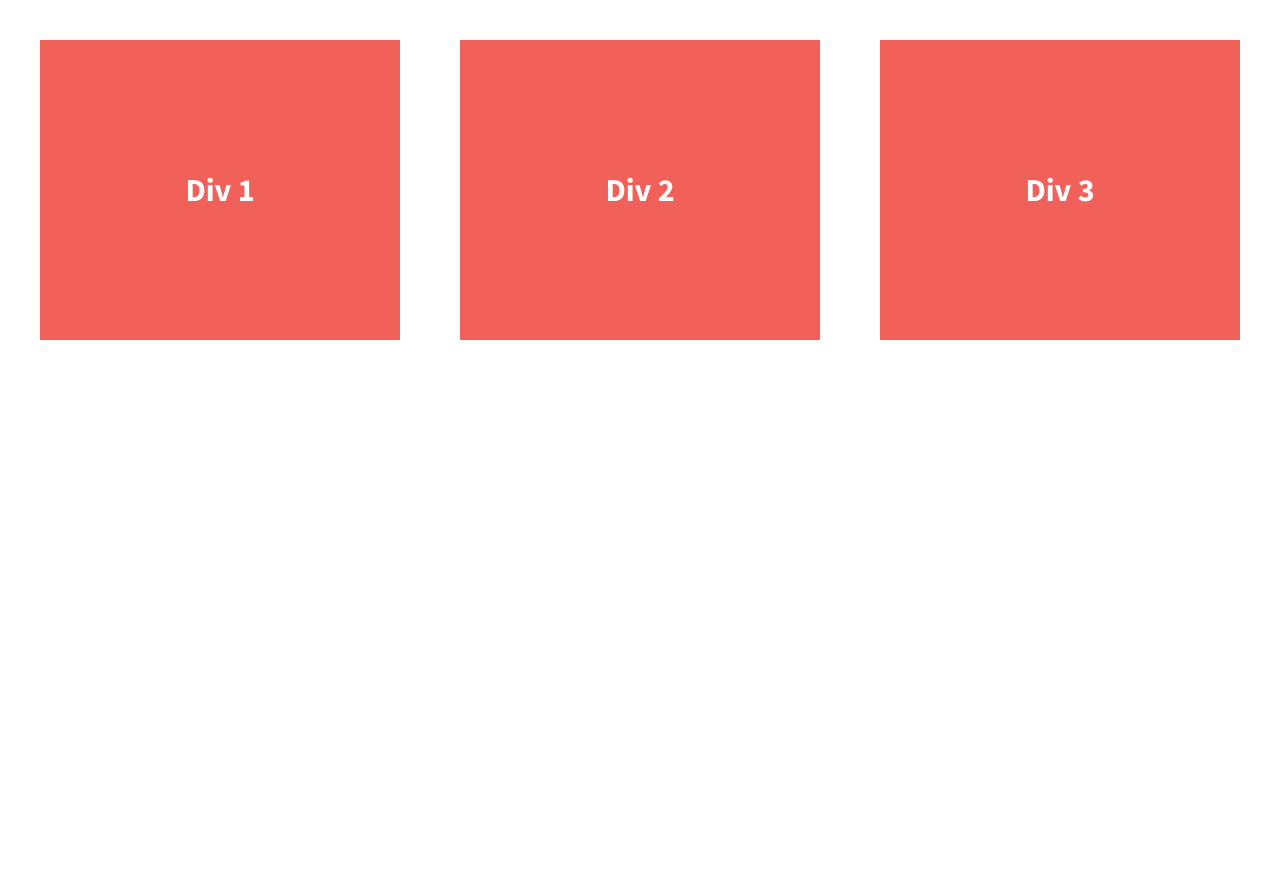
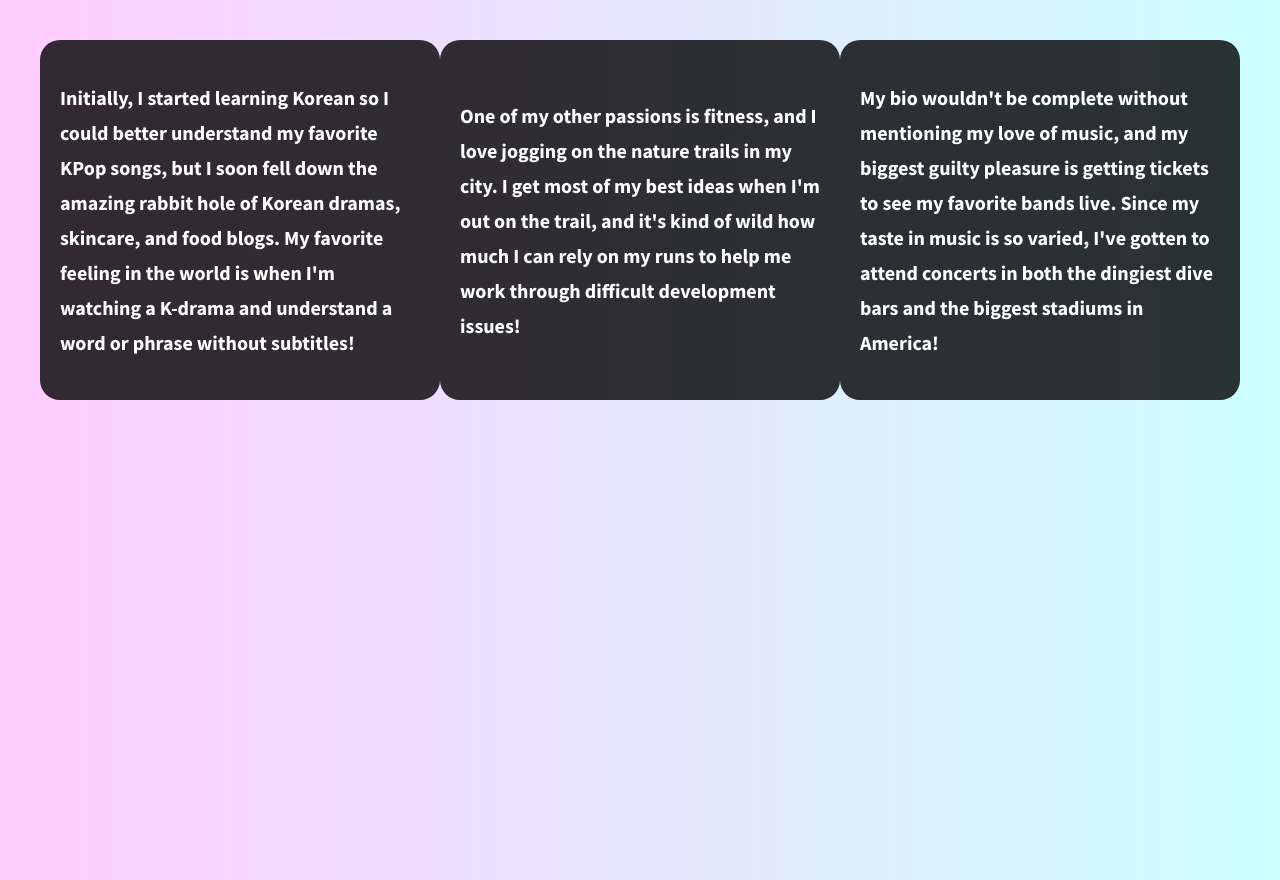
Before and after one commit to LesleyWesley/flexbox-grid-practice, a plain HTML site: page index.html in a window 1280 px wide. Drawn offline with nearby package versions, Linux system fonts and the light colour scheme.

Commit message:
Personalized content, added styling to bio divs and background

```diff
--- a/css/main.css
+++ b/css/main.css
@@ -97,7 +97,7 @@ textarea {
 
 
 html {
-  background-color: #fff;
+  background: linear-gradient(90deg, #FFCCFF, #CCFFFF);
   height: 100%;
 }
 
@@ -113,19 +113,22 @@ body {
   font-weight: 700;
   display: flex;
   justify-content: space-between;
+  flex-flow: row wrap;
 }
 
 .div-1, .div-2, .div-3 {
   /*give the divs a width of 30%, add display:flex, set justify-content and align-items to center*/
-  color: #fff;
-  line-height: 1.5em;
-  font-size: 1.6em;
-  background-color: #f16059;
-  height: 300px;
+  color: #FFF;
+  line-height: 1.75em;
+  font-size: 1em;
+  background-color: rgba( 0, 0, 0, 0.8);
+  height: auto;
   display: flex;
-  width: 30%;
   justify-content: center;
   align-items: center;
+  padding: 1em;
+  border-radius: 20px;
+  margin: 5px 0 5px 0;
 }
 
 
@@ -218,6 +221,13 @@ body {
     /* Style adjustments for high resolution devices */
 }
 
+@media (min-width: 1200px) {
+     .div-1, .div-2, .div-3 {
+       width: 30%;
+       margin: 0px;
+     }
+}
+
 /* ==========================================================================
    Print styles.
    Inlined to avoid the additional HTTP request:
--- a/index.html
+++ b/index.html
@@ -3,7 +3,7 @@
     <head>
         <meta charset="utf-8">
         <meta http-equiv="x-ua-compatible" content="ie=edge">
-        <title>Make me into a grid!</title>
+        <title>A little bit about me...</title>
         <meta name="description" content="">
         <meta name="viewport" content="width=device-width, initial-scale=1">
 
@@ -23,13 +23,13 @@
 
         <section class="wrapper">
             <div class="div-1">
-                Div 1
+                <p>Initially, I started learning Korean so I could better understand my favorite KPop songs, but I soon fell down the amazing rabbit hole of Korean dramas, skincare, and food blogs.  My favorite feeling in the world is when I'm watching a K-drama and understand a word or phrase without subtitles! </p>
             </div>
             <div class="div-2">
-                Div 2
+                <p>One of my other passions is fitness, and I love jogging on the nature trails in my city.  I get most of my best ideas when I'm out on the trail, and it's kind of wild how much I can rely on my runs to help me work through difficult development issues!</p>
             </div>
             <div class="div-3">
-                Div 3
+              <p>My bio wouldn't be complete without mentioning my love of music, and my biggest guilty pleasure is getting tickets to see my favorite bands live.  Since my taste in music is so varied, I've gotten to attend concerts in both the dingiest dive bars and the biggest stadiums in America!</p>
             </div>
         </section>
 
```
